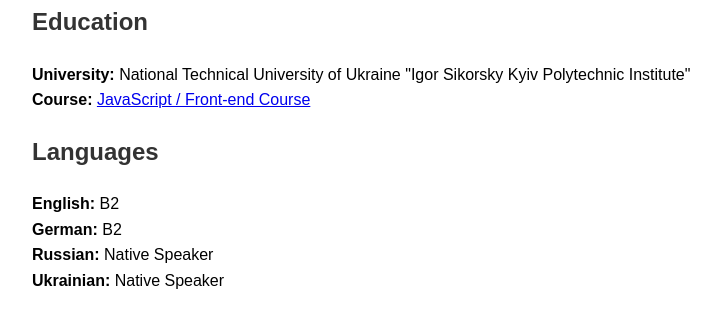
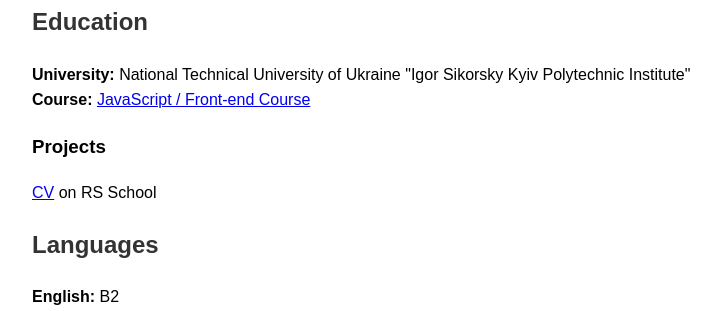
Before and after one commit to startsevcode/rsschool-cv, a plain HTML site: page index.html in a window 1280 px wide. Shown: the part 920-1231 px from the top of the page, without its empty margins (208-929 px from the left). Drawn offline with Linux system fonts and the light colour scheme.

Commit message:
fix: change github link in index.html

```diff
--- a/index.html
+++ b/index.html
@@ -53,6 +53,12 @@
             <ul>
                 <li><strong>University:</strong> National Technical University of Ukraine "Igor Sikorsky Kyiv Polytechnic Institute"</li>
                 <li><strong>Course:</strong> <a href="https://rs.school/courses/javascript-preschool-ru">JavaScript / Front-end Course</a></li>
+                <li>
+                    <h3>Projects</h3>
+                    <ul>
+                        <li><a href="https://startsevcode.github.io/rsschool-cv/">CV</a> on RS School</li>
+                    </ul>
+                </li>
             </ul>
         </section>
         <section id="languages">
@@ -66,7 +72,7 @@
         </section>
     </main>
     <footer>
-        <p>&copy; 2024 Github: <a href="https://startsevcode.github.io">Alex Startsev</a></p>
+        <p>&copy; 2024 Github: <a href="https://github.com/startsevcode/">Alex Startsev</a></p>
         <p><a href="https://rs.school/courses/javascript-ru"><img src="https://raw.githubusercontent.com/rolling-scopes-school/tasks/34c6c5cbc96ec26fcfdb022d1a6f3b2641f0110c/tasks/cv/rs-school-logo.svg" alt="RSS Logo"></a></p>
         <img src="https://media.licdn.com/dms/image/C4E03AQHdKu_8dyzsQA/profile-displayphoto-shrink_800_800/0/1577447395319?e=2147483647&v=beta&t=SWZA9km6CJIAWQHZyyZH1V-E0FWMZ0mmAE7ErbNjhYI" alt="Alex Startsev">    </footer>
 </body>
```
